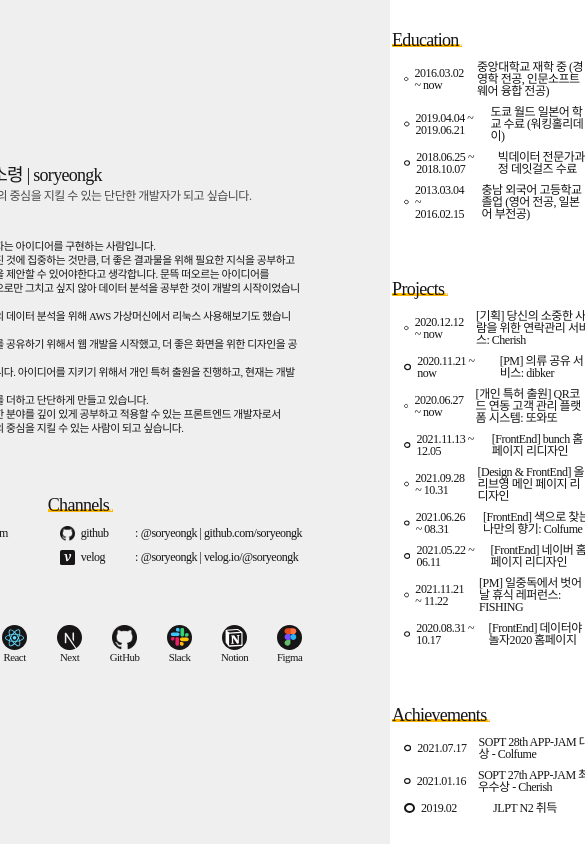
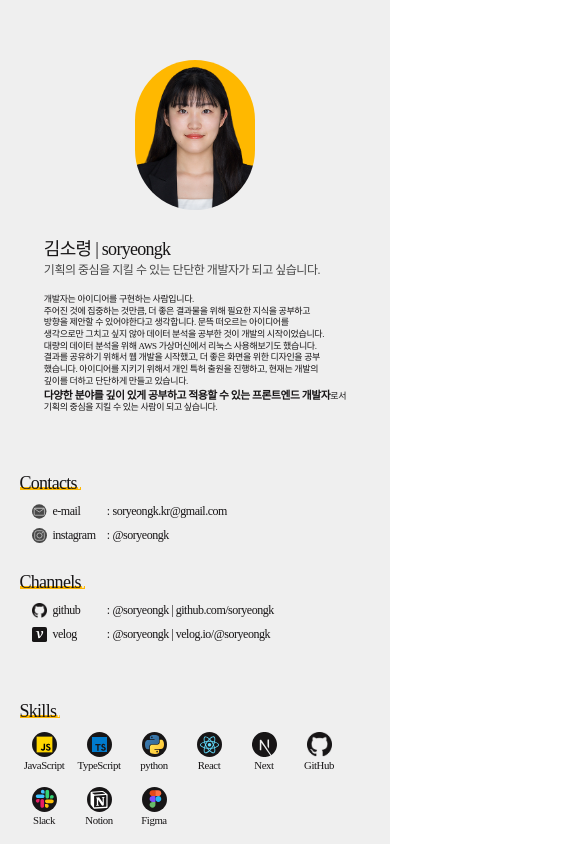
Before and after one commit to soryeongk/soryeongk.github.io, a React (Create React App) app: page / in a window 390 px wide. Shown: the top 844 px of the page, 585 px wide, since content can reach past the window. Built offline with nearby package versions, Linux system fonts and the light colour scheme; a web font is replaced by a local one.

Commit message:
:tada: feat: add mobile responsive

```diff
--- a/package.json
+++ b/package.json
@@ -20,6 +20,7 @@
     "lint-staged": "^11.2.6",
     "react": "^17.0.2",
     "react-dom": "^17.0.2",
+    "react-responsive": "^9.0.0-beta.5",
     "react-router-dom": "^6.0.2",
     "react-scripts": "4.0.3",
     "recoil": "^0.5.2",
--- /dev/null
+++ b/src/components/Responsive.js
@@ -0,0 +1,38 @@
+import { useMediaQuery } from "react-responsive";
+
+const deviceQuery = {
+  mobile: "(max-width:767px)",
+  tablet: "(min-width:768px) and (max-width: 1023px)",
+  desktop: "(min-width:1024px)",
+};
+
+export function useMedia() {
+  const isMobile = useMediaQuery({
+    query: deviceQuery.mobile,
+  });
+
+  const isTablet = useMediaQuery({
+    query: deviceQuery.tablet,
+  });
+
+  const isDesktop = useMediaQuery({
+    query: deviceQuery.desktop,
+  });
+
+  return { isMobile, isTablet, isDesktop };
+}
+
+function Responsive(props) {
+  const { children, mobile, tablet, desktop } = props;
+  const { isMobile, isTablet, isDesktop } = useMedia();
+
+  let shouldRender = false;
+
+  if (mobile) shouldRender = shouldRender || isMobile;
+  if (tablet) shouldRender = shouldRender || isTablet;
+  if (desktop) shouldRender = shouldRender || isDesktop;
+
+  return <>{shouldRender && children}</>;
+}
+
+export default Responsive;
--- a/src/components/common/ContentList.tsx
+++ b/src/components/common/ContentList.tsx
@@ -50,6 +50,16 @@ const StyledWrapper = styled.div<{ highlight: boolean }>`
   svg {
     margin-right: 1rem;
   }
+
+  @media ${theme("device.mobile")} {
+    display: flex;
+    flex-direction: column;
+    align-items: flex-start;
+
+    svg {
+      display: none;
+    }
+  }
 `;
 
 const StyledDate = styled.span<{ dateWidth: string }>`
--- a/src/components/resume/information/AboutMe.tsx
+++ b/src/components/resume/information/AboutMe.tsx
@@ -43,6 +43,12 @@ const StyledContainer = styled.section`
   display: flex;
   justify-content: space-between;
   width: 100%;
+
+  @media ${theme("device.mobile")} {
+    flex-direction: column;
+    align-items: center;
+    gap: 5rem;
+  }
 `;
 
 const StyledProfile = styled.div`
@@ -58,6 +64,11 @@ const StyledProfile = styled.div`
   @media only screen and (max-width: 1920px) {
     width: 30rem;
     height: 45rem;
+  }
+
+  @media ${theme("device.mobile")} {
+    width: 20rem;
+    height: 25rem;
   }
 `;
 
@@ -78,6 +89,10 @@ const StyledTitle = styled.p`
     ${theme("fonts.display")}
     color: ${theme("colors.mainGray")};
   }
+
+  @media ${theme("device.mobile")} {
+    margin-bottom: 3rem;
+  }
 `;
 
 const StyledParag = styled.p`
@@ -87,4 +102,12 @@ const StyledParag = styled.p`
   span {
     ${theme("fonts.captionBold")}
   }
+
+  @media ${theme("device.mobile")} {
+    font-size: 1.5rem;
+
+    span {
+      font-weight: bold;
+    }
+  }
 `;
--- a/src/components/resume/information/Connection.tsx
+++ b/src/components/resume/information/Connection.tsx
@@ -41,6 +41,11 @@ export default Connection;
 const StyledContainer = styled.section`
   display: flex;
   justify-content: space-between;
+
+  @media ${theme("device.mobile")} {
+    flex-direction: column;
+    gap: 5rem;
+  }
 `;
 
 export const StyledContent = styled.a`
--- a/src/components/resume/information/Information.tsx
+++ b/src/components/resume/information/Information.tsx
@@ -1,5 +1,6 @@
 import styled from "styled-components";
 import { AboutMe, Connection, Skills } from "components";
+import { theme } from "styled-tools";
 
 function Information() {
   return (
@@ -18,4 +19,8 @@ export const StyledContainer = styled.section<{ width: string }>`
   flex-direction: column;
   gap: 10rem;
   width: ${(props) => props.width};
+
+  @media ${theme("device.mobile")} {
+    width: 90vw;
+  }
 `;
--- a/src/components/resume/information/Skills.tsx
+++ b/src/components/resume/information/Skills.tsx
@@ -3,6 +3,7 @@ import styled from "styled-components";
 import { theme } from "styled-tools";
 import { ResumeContent } from "components";
 import { getSkills } from "utils";
+import Responsive from "components/Responsive";
 
 interface SkillData {
   icon: React.FunctionComponent<
@@ -24,6 +25,8 @@ function Skills() {
   }, []);
 
   return (
+    <>
+      <Responsive desktop tablet>
         <ResumeContent title="Skills" direction="row">
           <StyledWrapper>
             {skillList.map((item, idx) => (
@@ -33,6 +36,19 @@ function Skills() {
             ))}
           </StyledWrapper>
         </ResumeContent>
+      </Responsive>
+      <Responsive mobile>
+        <ResumeContent title="Skills">
+          <StyledWrapper>
+            {skillList.map((item, idx) => (
+              <StyledIconWrapper key={`icon-${idx}`} skill={item.skill}>
+                <item.icon />
+              </StyledIconWrapper>
+            ))}
+          </StyledWrapper>
+        </ResumeContent>
+      </Responsive>
+    </>
   );
 }
 
@@ -41,6 +57,7 @@ export default Skills;
 const StyledWrapper = styled.div`
   display: flex;
   gap: 5rem;
+  flex-wrap: wrap;
 `;
 
 const StyledIconWrapper = styled.div<{ skill: string }>`
--- a/src/pages/Resume.tsx
+++ b/src/pages/Resume.tsx
@@ -1,13 +1,24 @@
 import styled from "styled-components";
 import { theme } from "styled-tools";
 import { Information, Records } from "../components";
+import Responsive from "components/Responsive";
 
 function Resume() {
   return (
-    <StyledContainer>
-      <Information />
-      <Records />
-    </StyledContainer>
+    <>
+      <Responsive desktop tablet>
+        <StyledContainer>
+          <Information />
+          <Records />
+        </StyledContainer>
+      </Responsive>
+      <Responsive mobile>
+        <StyledMobileContainer>
+          <Information />
+          <Records />
+        </StyledMobileContainer>
+      </Responsive>
+    </>
   );
 }
 
@@ -22,3 +33,9 @@ const StyledContainer = styled.main`
   width: 100vw;
   height: 100vh;
 `;
+
+const StyledMobileContainer = styled(StyledContainer)`
+  flex-direction: column;
+  height: initial;
+  padding: 10rem 0;
+`;
--- a/src/styles/global-style.ts
+++ b/src/styles/global-style.ts
@@ -53,11 +53,11 @@ export const GlobalStyle = createGlobalStyle`
     align-items: center;
   }
 
-  @media only screen and (max-width: 1920px) {
+  /* @media only screen and (max-width: 1920px) {
     html {
       font-size: 7px;
     }
-  }
+  } */
 
   @media only screen and (max-width: 1440px) {
     html {
--- a/src/styles/theme.ts
+++ b/src/styles/theme.ts
@@ -90,11 +90,11 @@ const colors = {
 
 const deviceSizes = {
   tablet: "768px",
-  mobile: "360px",
+  mobile: "767px",
 };
 
 const device = {
-  mobileS: `only screen and (max-width: ${deviceSizes.mobile})`,
+  mobile: `only screen and (max-width: ${deviceSizes.mobile})`,
   tablet: `only screen and (max-width: ${deviceSizes.tablet})`,
 };
 
```
Also changed, not shown: 1 other file (tests, documents, lock files or other folders). Lines whose indentation alone changed are shown as unchanged.
